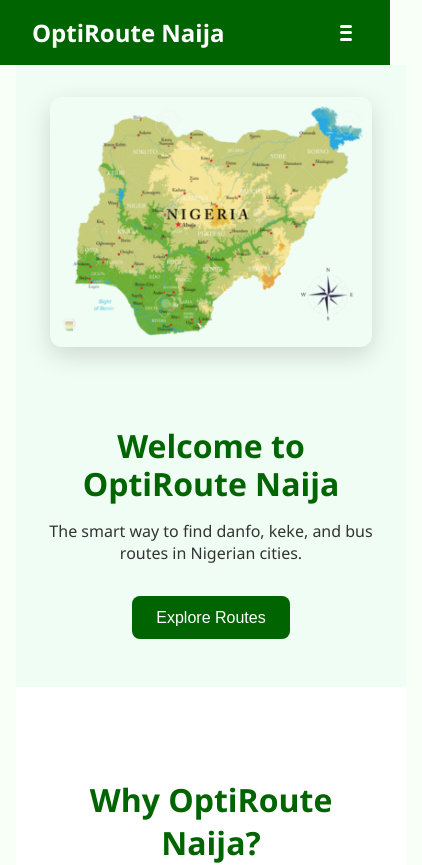
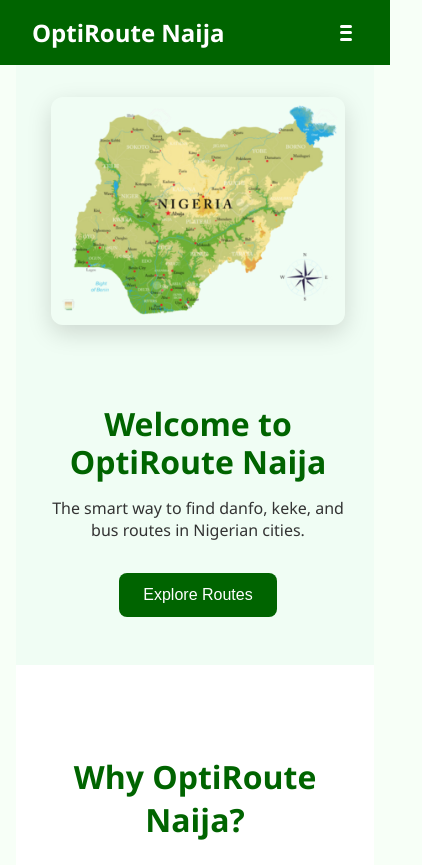
Before and after one commit to Funmiteibj/OptiRoute-Naija-Frontend, a Next.js app: page / in a window 390 px wide. Shown: the top 865 px of the page, 422 px wide, since content can reach past the window. Built offline with nearby package versions, Linux system fonts and the light colour scheme.

Commit message:
improved  responsiveness on the layout

```diff
--- a/src/components/Layout.tsx
+++ b/src/components/Layout.tsx
@@ -11,7 +11,9 @@ export default function Layout({ children }: LayoutProps) {
     return (
         <div className={styles.layout}>
             <Navbar />
-            <main className={styles.main}>{children}</main>
+            <main className={styles.main}>
+                <div className={styles.contentWrapper}>{children}</div>
+            </main>
             <Footer />
         </div>
     );
--- a/src/styles/Layout.module.css
+++ b/src/styles/Layout.module.css
@@ -1,3 +1,4 @@
+/* Layout.module.css */
 .layout {
     display: flex;
     flex-direction: column;
@@ -6,8 +7,11 @@
 
 .main {
     flex: 1;
-    width: 100%;
+    padding: 0 1rem;
+}
+
+.contentWrapper {
     max-width: 1200px;
     margin: 0 auto;
-    padding: 0 1rem;
+    width: 100%;
 }
```
